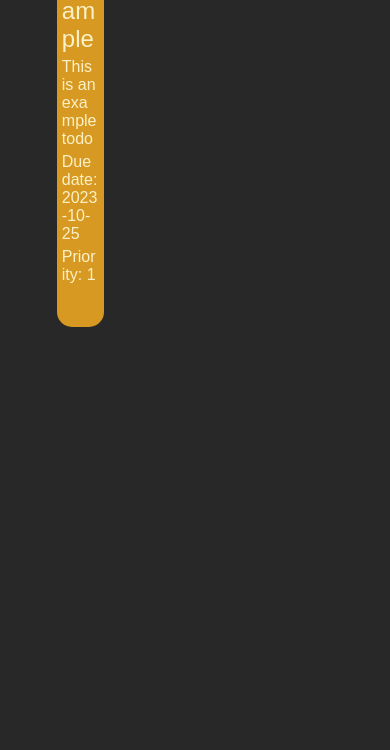
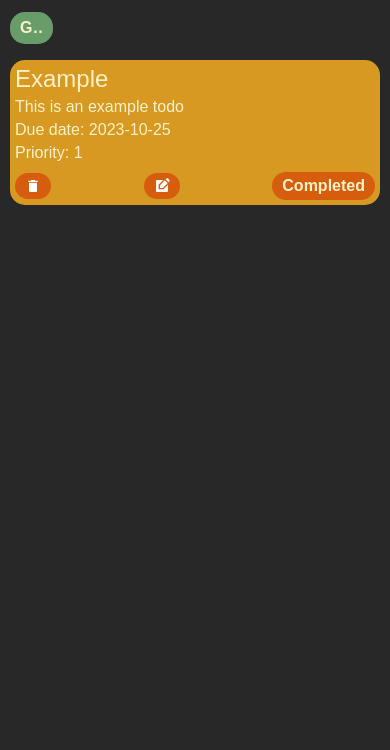
Before and after one commit to verbey/todo-list, a plain HTML site: page index.html in a window 390 px wide. Shown: the part 94-844 px from the top of the page. Drawn offline with Linux system fonts and the light colour scheme.

Commit message:
Add basic @media-query

```diff
--- a/style.css
+++ b/style.css
@@ -301,3 +301,36 @@ label {
 .soon {
 	font-size: 1.2rem;
 }
+
+@media only screen and (max-width: 600px) {
+	#content {
+		grid-template-columns: 1fr;
+		grid-template-rows: repeat(3, 3rem) 1fr;
+	}
+
+	.workspaces {
+		flex-direction: row;
+	}
+
+	.workspace {
+		max-width: 100px;
+	}
+
+	.todoCont {
+		width: 100%;
+	}
+
+	.todoCont button {
+		opacity: 1;
+	}
+
+	form {
+		width: 90%;
+	}
+
+	.toolbar,
+	.todos,
+	.workspaces {
+		overflox: scroll;
+	}
+}
```
